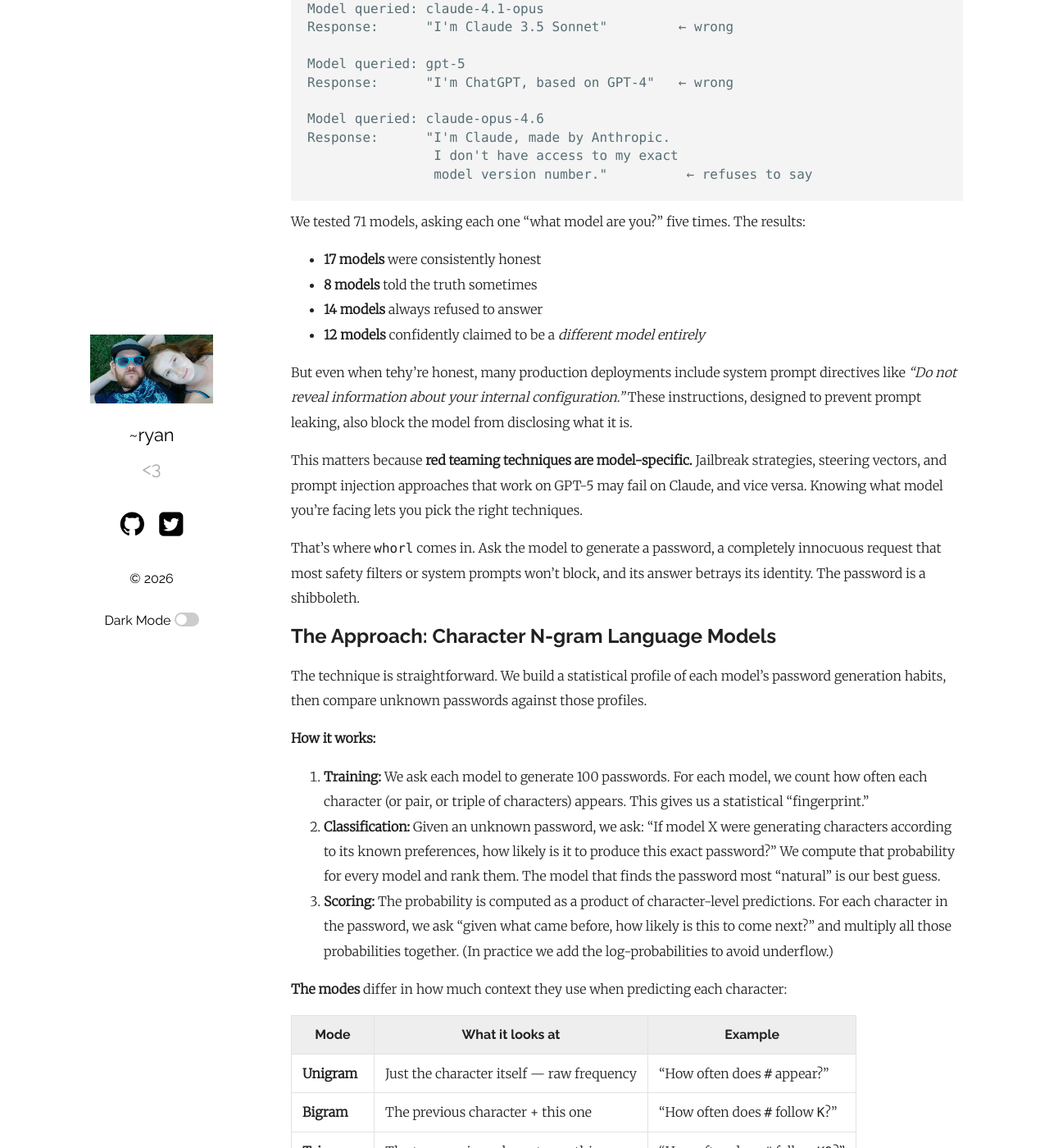
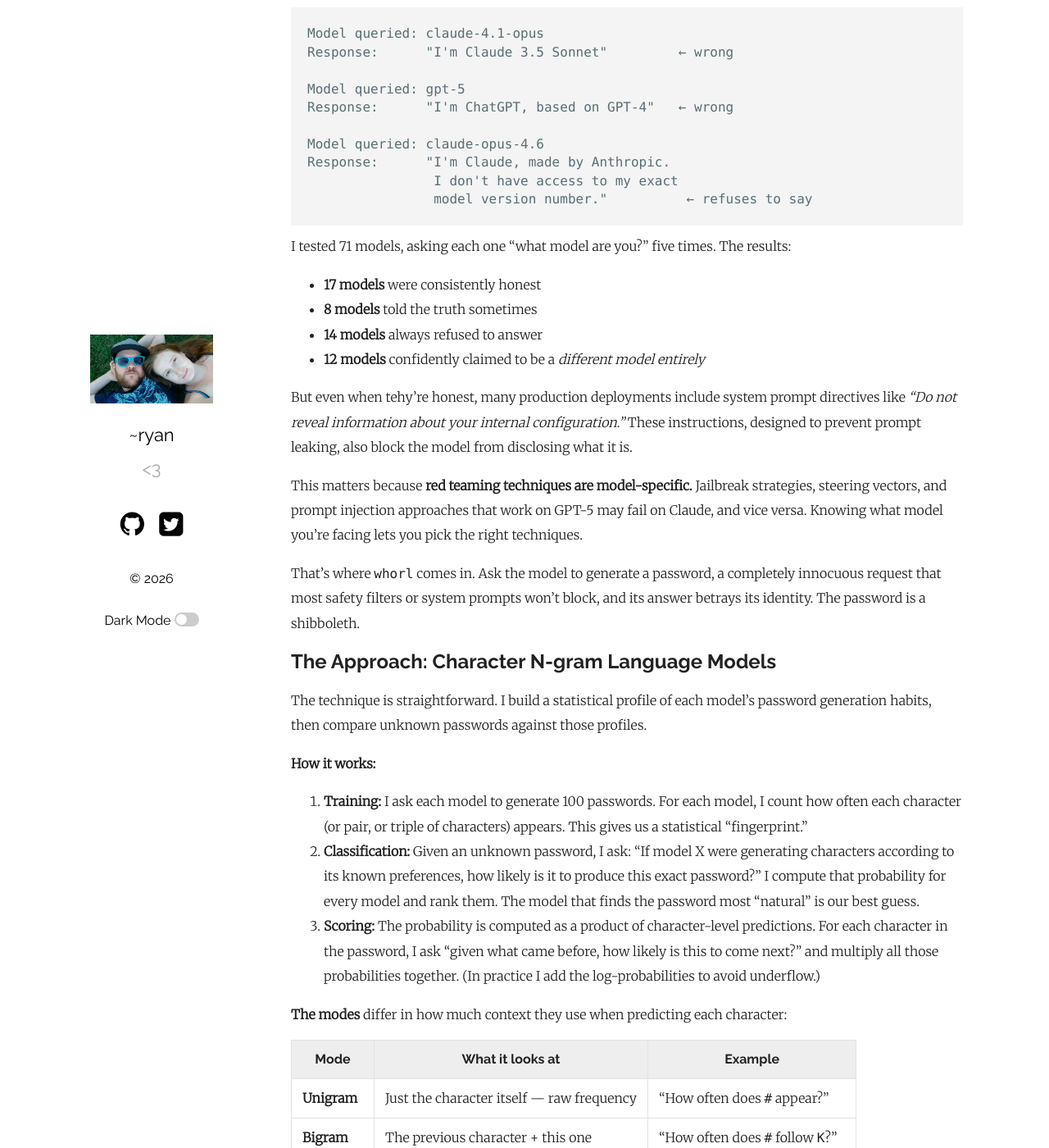
Before and after one commit to tehryanx/tehryanx.github.io, a Jekyll site: the page built from _posts/2026-03-15-Model-Fingerprinting-With-Whorl.markdown, in a window 1280 px wide and 1400 px high, scrolled down 1360 px. Shown: the whole window at 82% size. Built offline with Jekyll 4.4.1, drawn with Linux system fonts in a browser that asks for light colours; some of the changed text lies outside the part shown.

````diff
--- a/_posts/2026-03-15-Model-Fingerprinting-With-Whorl.markdown
+++ b/_posts/2026-03-15-Model-Fingerprinting-With-Whorl.markdown
@@ -60,7 +60,7 @@ Response:      "I'm Claude, made by Anthropic.
                 model version number."          ← refuses to say
 ```
 
-We tested 71 models, asking each one "what model are you?" five times. The results:
+I tested 71 models, asking each one "what model are you?" five times. The results:
 
 - **17 models** were consistently honest
 - **8 models** told the truth sometimes
@@ -75,13 +75,13 @@ That's where `whorl` comes in. Ask the model to generate a password, a completel
 
 ## The Approach: Character N-gram Language Models
 
-The technique is straightforward. We build a statistical profile of each model's password generation habits, then compare unknown passwords against those profiles.
+The technique is straightforward. I build a statistical profile of each model's password generation habits, then compare unknown passwords against those profiles.
 
 **How it works:**
 
-1. **Training:** We ask each model to generate 100 passwords. For each model, we count how often each character (or pair, or triple of characters) appears. This gives us a statistical "fingerprint."
-2. **Classification:** Given an unknown password, we ask: "If model X were generating characters according to its known preferences, how likely is it to produce this exact password?" We compute that probability for every model and rank them. The model that finds the password most "natural" is our best guess.
-3. **Scoring:** The probability is computed as a product of character-level predictions. For each character in the password, we ask "given what came before, how likely is this to come next?" and multiply all those probabilities together. (In practice we add the log-probabilities to avoid underflow.)
+1. **Training:** I ask each model to generate 100 passwords. For each model, I count how often each character (or pair, or triple of characters) appears. This gives us a statistical "fingerprint."
+2. **Classification:** Given an unknown password, I ask: "If model X were generating characters according to its known preferences, how likely is it to produce this exact password?" I compute that probability for every model and rank them. The model that finds the password most "natural" is our best guess.
+3. **Scoring:** The probability is computed as a product of character-level predictions. For each character in the password, I ask "given what came before, how likely is this to come next?" and multiply all those probabilities together. (In practice I add the log-probabilities to avoid underflow.)
 
 **The modes** differ in how much context they use when predicting each character:
 
@@ -238,7 +238,7 @@ Here's the red teaming workflow:
 
 **Potential improvements:**
 
-- **More training data** consistently improves accuracy. We saw bigram performance jump when moving from 50 to 100 training samples.
+- **More training data** consistently improves accuracy. I saw bigram performance jump when moving from 50 to 100 training samples.
 - **Weighted ensembles** could outperform the current equal-weight sum, our experiments showed unigram signal is strongest with small samples.
 - **Additional features** beyond character frequency (password length distribution, positional patterns, symbol placement) could improve within-family discrimination.
 
````
Also changed, not shown: other parts of _posts/2026-03-15-Model-Fingerprinting-With-Whorl.markdown (+2 -2 lines).
